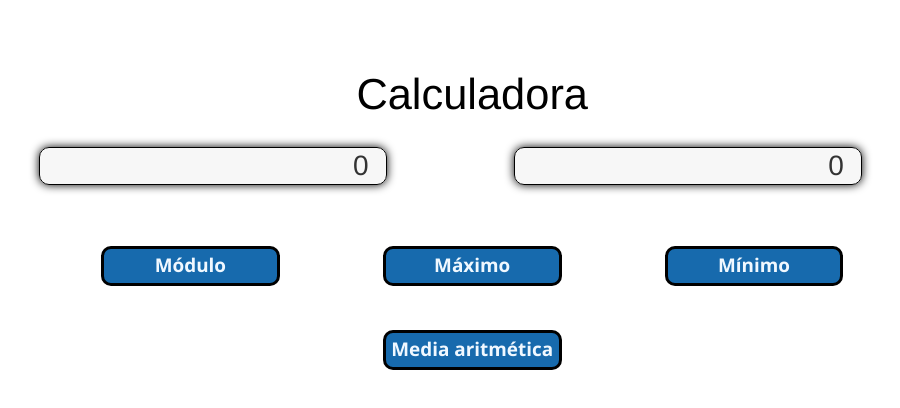
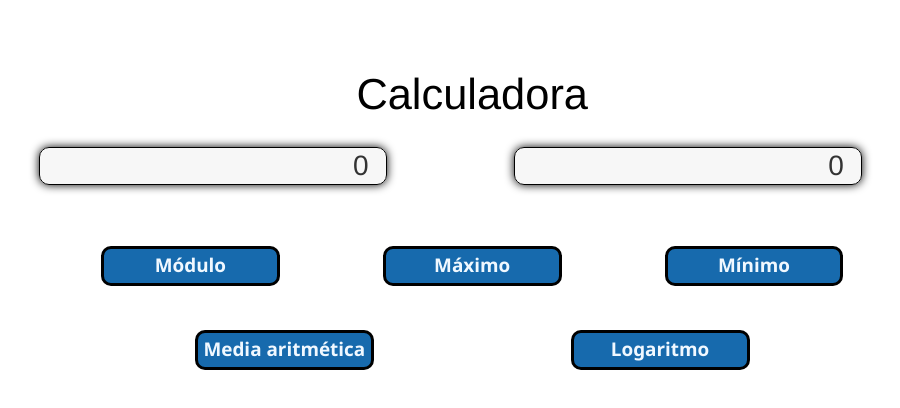
Before and after one commit to Jose-L17/Ca, an Angular app: page / in a window 1280 px wide. Shown: the top 408 px of the page, without its empty margins (155-1055 px from the left). Built offline with nearby package versions, Linux system fonts and the light colour scheme.

Commit message:
Update ui.component.html #12

```diff
--- a/src/app/ui/ui.component.html
+++ b/src/app/ui/ui.component.html
@@ -33,8 +33,7 @@
       <button class="maximo-method"  (click)="Maximo()">Máximo</button>
       <button class="minimo-method"  (click)="Minimo()">Mínimo</button>
       <button class="logaritmo-method"  (click)="Media()">Media aritmética</button>
-
-
+      <button class="media-method"  (click)="Logaritmo()"> Logaritmo </button>
     </section>
   </article>
 </main>
```
